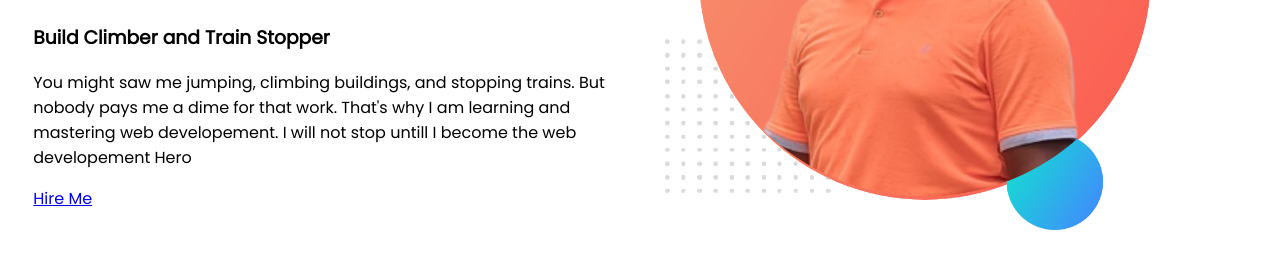
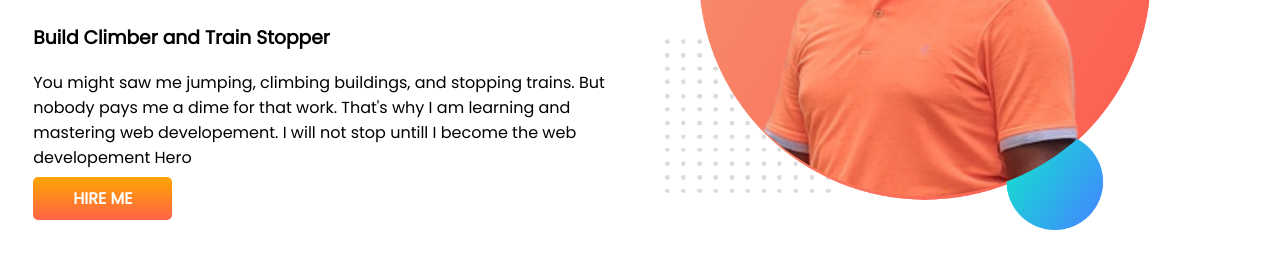
Before and after one commit to Arfanur/day4_M-4_developer-portfolio, a plain HTML site: page index.html in a window 1280 px wide. Shown: the part 260-528 px from the top of the page. Drawn offline with Linux system fonts and the light colour scheme.

Commit message:
thirt cummit

```diff
--- a/index.html
+++ b/index.html
@@ -22,7 +22,7 @@
                 work.
                 That's why I am learning and mastering web developement. I will not stop untill I become the web
                 developement Hero</p>
-            <a target="_blank" rel="noopener noreferrer" href="https://www.linkedin.com/in/arfanur-rahman-5a1116b3/">Hire Me</a>
+            <a class="link-button" target="_blank" rel="noopener noreferrer" href="https://www.linkedin.com/in/arfanur-rahman-5a1116b3/">HIRE ME</a>
         </div>
         <div class="half-width">
             <img src="images/Jhankar-pic-with-bg.png" alt="Arfanur Rahman Picture">
--- a/style.css
+++ b/style.css
@@ -17,3 +17,11 @@ section{
 .half-width img{
     width: 80%;
 }
+.link-button{
+    text-decoration: none;
+    background-image: linear-gradient(orange, tomato);
+    padding: 10px 40px;
+    color: white;
+    font-weight: 700;
+    border-radius: 5px;
+}
```
